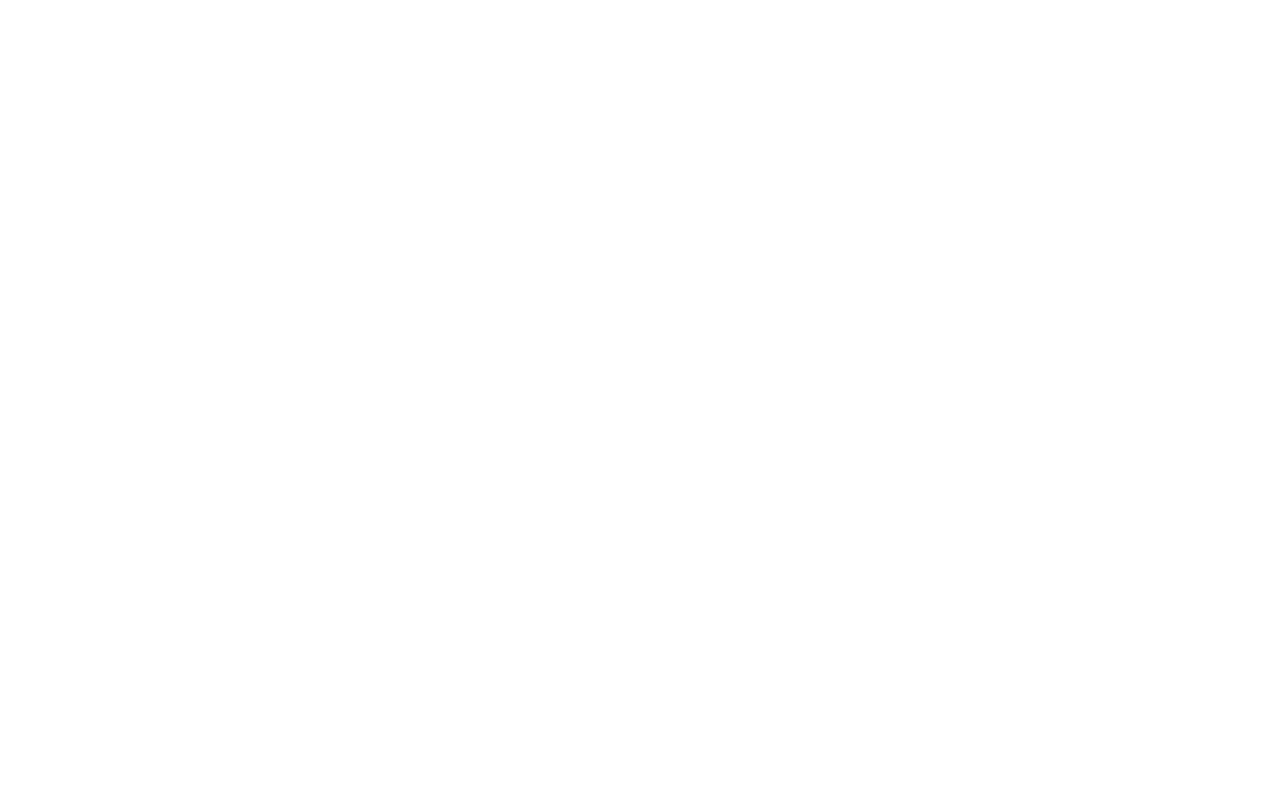
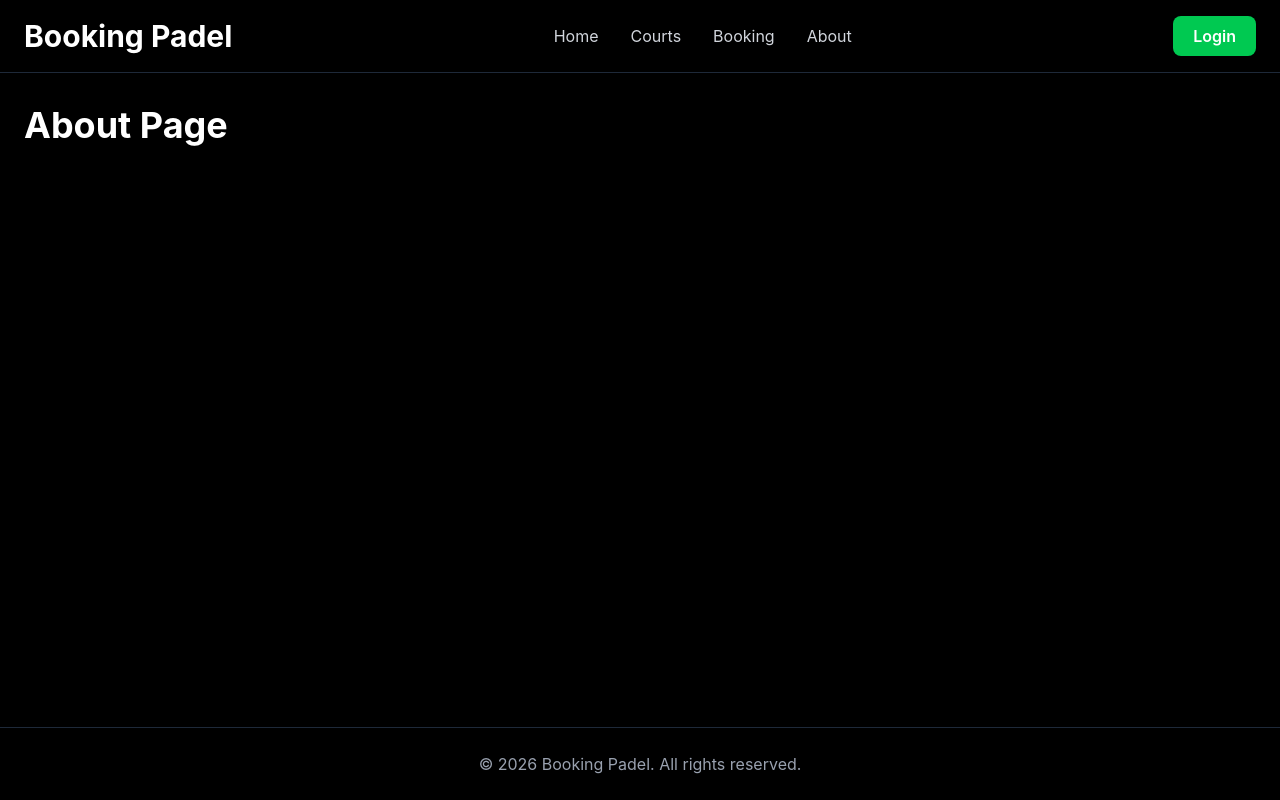
Before and after one commit to KgzzzX/booking-padel-frontend, a React (Vite) app: page /about in a window 1280 px wide. Before the commit this address had no page. Built offline with nearby package versions, Linux system fonts and the light colour scheme.

Commit message:
complete user layout and navigation structure

```diff
--- /dev/null
+++ b/src/pages/user/AboutPage.jsx
@@ -0,0 +1,19 @@
+/* =========================
+   About Page
+========================= */
+
+function AboutPage() {
+  return (
+
+    <div>
+
+      <h1 className="text-4xl font-bold">
+        About Page
+      </h1>
+
+    </div>
+
+  );
+}
+
+export default AboutPage;
--- /dev/null
+++ b/src/pages/user/BookingPage.jsx
@@ -0,0 +1,19 @@
+/* =========================
+   Booking Page
+========================= */
+
+function BookingPage() {
+  return (
+
+    <div>
+
+      <h1 className="text-4xl font-bold">
+        Booking Page
+      </h1>
+
+    </div>
+
+  );
+}
+
+export default BookingPage;
--- /dev/null
+++ b/src/pages/user/CourtsPage.jsx
@@ -0,0 +1,19 @@
+/* =========================
+   Courts Page
+========================= */
+
+function CourtsPage() {
+  return (
+
+    <div>
+
+      <h1 className="text-4xl font-bold">
+        Courts Page
+      </h1>
+
+    </div>
+
+  );
+}
+
+export default CourtsPage;
--- a/src/routes/index.jsx
+++ b/src/routes/index.jsx
@@ -7,6 +7,9 @@
 // Import pages
 import HomePage from "../pages/user/HomePage";
 import LoginPage from "../pages/auth/LoginPage";
+import CourtsPage from "../pages/user/CourtsPage";
+import BookingPage from "../pages/user/BookingPage";
+import AboutPage from "../pages/user/AboutPage";
 
 /* =========================
    AppRoutes
@@ -15,22 +18,21 @@
   return (
     <BrowserRouter>
 
-      <Routes>
+        <Routes>
+            <Route element={<MainLayout />}>
 
-        {/* =========================
-            User Layout
-        ========================= */}
-        <Route element={<MainLayout />}>
+            <Route path="/" element={<HomePage />} />
 
-          {/* Home Page */}
-          <Route path="/" element={<HomePage />} />
+            <Route path="/login" element={<LoginPage />} />
 
-          {/* Login Page */}
-          <Route path="/login" element={<LoginPage />} />
+            <Route path="/courts" element={<CourtsPage />} />
 
-        </Route>
+            <Route path="/booking" element={<BookingPage />} />
 
-      </Routes>
+            <Route path="/about" element={<AboutPage />} />
+
+            </Route>
+        </Routes>
 
     </BrowserRouter>
   );
```
